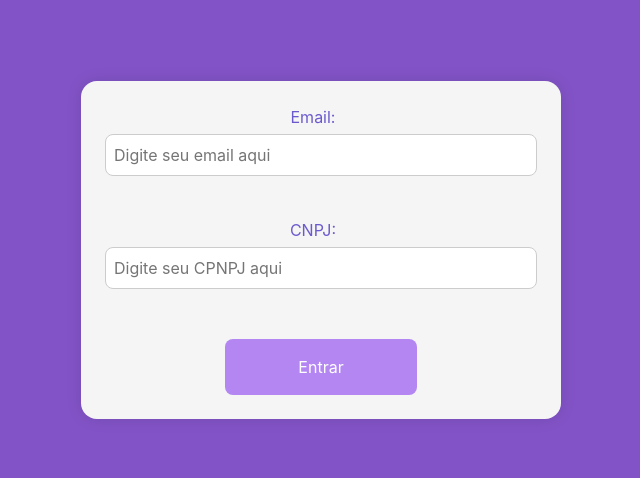
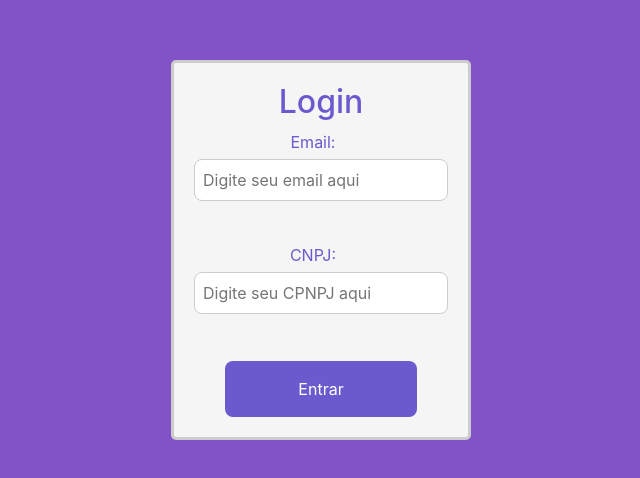
Before and after one commit to andrefilipe1310/conexoes-do-bem, a React (Create React App) app: page /login in a window 1280 px wide. Shown: the part 150-628 px from the top of the page, without its empty margins (319-959 px from the left). Built offline with nearby package versions, Linux system fonts and the light colour scheme.

Commit message:
pequenos ajustes nas telas

```diff
--- a/src/App.js
+++ b/src/App.js
@@ -20,6 +20,8 @@ import PerfilEditar from "./pages/perfil/PerfilEditar";
 // })
 
 const App = () => {
+
+
   return (
     <div className="App">
       <Router>
@@ -28,7 +30,8 @@ const App = () => {
           <Route path="/cadastro" element={<Cadastro />} /> {/* Rota para o componente Cadastro */}
           <Route path="/login" element={<Login />} /> {/* Rota para o componente Login */}
           <Route path="*" element={<h1>Not Found</h1>} /> {/* Rota para páginas não encontradas */}
-          <Route path="/perfil" element={<PerfilEditar/>} />
+          <Route path="/perfil" element={<PerfilEditar/>} />  {/* Rota para o perfil da ong*/}
+          {/* <Route path="/excuir-ong" element={}/>  Rota para excuir ong */}
         </Routes>
       </Router>
     </div>
--- a/src/components/cadastroCard/CadastroCard.css
+++ b/src/components/cadastroCard/CadastroCard.css
@@ -1,31 +1,41 @@
-.cadastro-card{
-    width: auto;
-    min-width: 30em;
-    height: auto;
-    padding: 20px 20px;
-    border-radius: 10px;
+.cadastro-card {
+    width: 300px;
+    margin: 0 auto;
+    padding: 20px;
+    border: 3px solid #ccc;
+    border-radius: 5px;
+    background-color: #f5f5f5;
 
 }
 
-.cadastro-card input{
-    border-radius: 3px;
-    border: solid 1px #000;
-    padding: 1%;
-    margin-left: 2%;
+input {
+    width: 100%;
+    padding: 8px;
+    margin-bottom: 10px;
+    border: 1px solid #ccc;
+    border-radius: 5px;
 }
 
-.cadastro-card form{
+.cadastro-card form {
     display: flex;
     flex-direction: column;
 
 }
 
-.btn{
+.btn {
     margin-top: 10px;
-background-color: #b386f2;
+    background-color: #6a5acd;
+    color: #fff;
+    width: 100%;
+    padding: 10px;
+    margin-top: 10px;
+    border: none;
+    border-radius: 5px;
+    cursor: pointer;
 
 }
 
-.titulo-card{
-    font-family: Georgia, 'Times New Roman', Times, serif;
+.titulo-card {
+    text-align: center;
+    color: #6a5acd;
 }
--- a/src/components/cadastroCard/CadastroCard.js
+++ b/src/components/cadastroCard/CadastroCard.js
@@ -12,16 +12,12 @@ const CadastroCard = () => {
                 <input placeholder="Seu CNPJ aqui" />
                 <label>Email: </label>
                 <input placeholder="Seu Email aqui" />
-                <label>Nome de Reponsavel: </label>
+                <label>Nome de Reponsável: </label>
                 <input placeholder="EX: Felipe123" />
 
                 <div>
                     <button className="btn">Cadastrar</button>
                 </div>
-
-
-
-
             </form>
         </div>
     )
--- a/src/components/cardEditarOng/CardEditarOng.js
+++ b/src/components/cardEditarOng/CardEditarOng.js
@@ -21,7 +21,9 @@ const CardEditarOng = () => {
                 <div>
                     <button className="btn btn-primary">Editar ONG</button>
                     <button className="btn btn-danger">Excluir ONG</button>
+                    {/* <Link to="/excluir-ong"><button className="btn btn-danger">Excluir ONG</button></Link> */}
                 </div>
+
 
             </form>
         </div>
--- a/src/components/loginCard/LoginCard.css
+++ b/src/components/loginCard/LoginCard.css
@@ -6,11 +6,12 @@
 }
 
 .login-card {
+    width: 300px;
+    margin: 0 auto;
+    padding: 20px;
+    border: 3px solid #ccc;
+    border-radius: 5px;
     background-color: #f5f5f5;
-    padding: 1.5em;
-    border-radius: 1em;
-    box-shadow: 0 0 1em rgba(0, 0, 0, 0.1);
-    width: 30em;
 }
 
 .form-group {
--- a/src/components/loginCard/LoginCard.js
+++ b/src/components/loginCard/LoginCard.js
@@ -6,6 +6,7 @@ const LoginCard = () => {
         <div className='login-card-container'>
             <div className='login-card'>
                 <form>
+                <h2 className="titulo-card">Login</h2>
                     <div className='form-group'>
                         <label>Email:</label>
                         <input type='text' placeholder='Digite seu email aqui' />
--- a/src/pages/perfil/Perfil.css
+++ b/src/pages/perfil/Perfil.css
@@ -0,0 +1,9 @@
+.perfil{
+    background-color: #8253c6;
+    height: 100vh;
+    width: 100%;
+
+    display: flex;
+    align-items: center;
+    justify-content: center
+}
--- a/src/pages/perfil/PerfilEditar.js
+++ b/src/pages/perfil/PerfilEditar.js
@@ -1,14 +1,16 @@
 import React from "react";
 import axios from "axios";
 import CardEditarOng from "../../components/cardEditarOng/CardEditarOng";
+import './Perfil.css'
 
-const PerfilEditar= ()=>{
-return(
-  <div>
-<CardEditarOng/>
 
-  </div>
-)
+const PerfilEditar = () => {
+  return (
+    <div className="perfil">
+      <CardEditarOng />
+
+    </div>
+  )
 
 }
 
```
